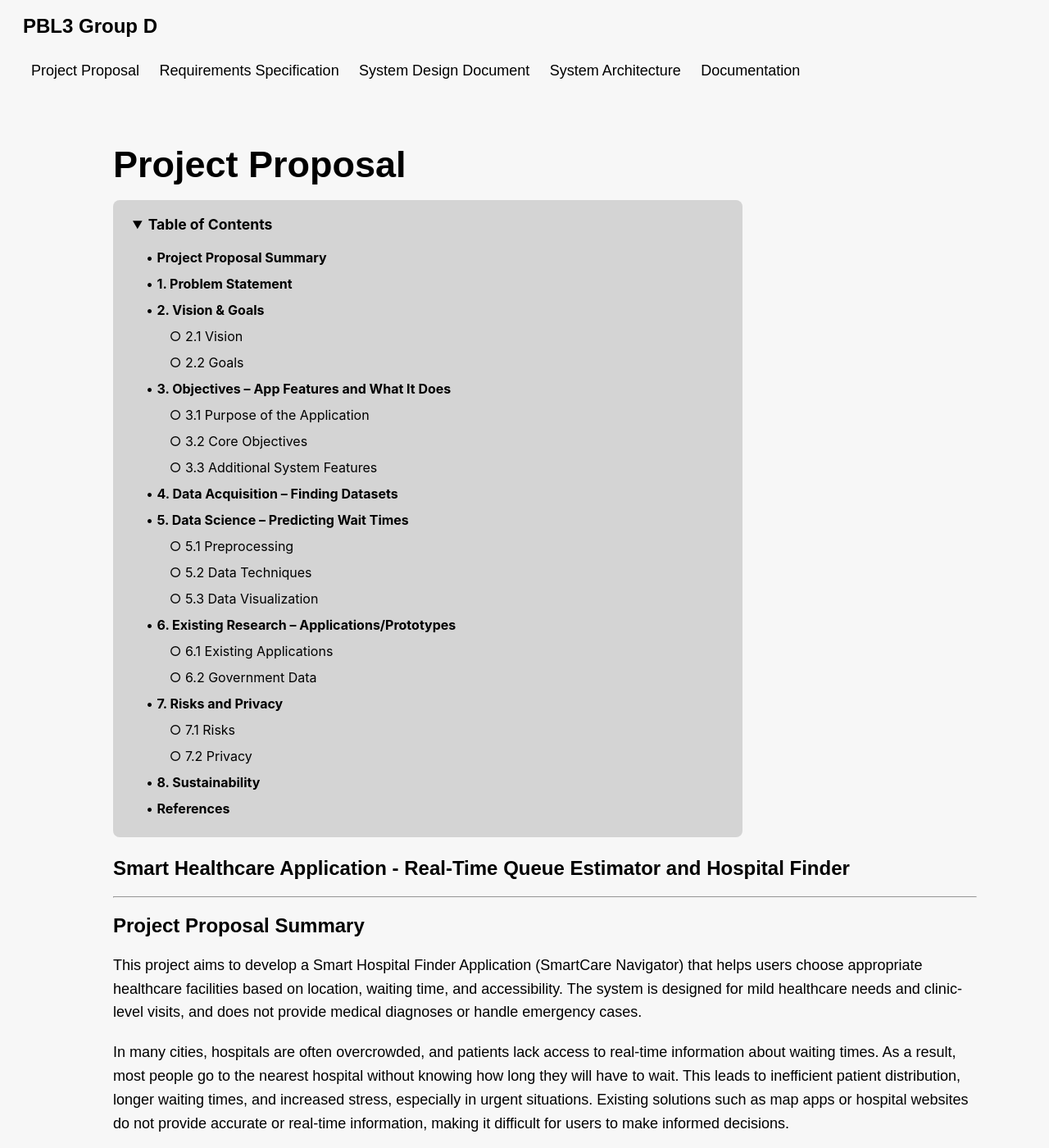
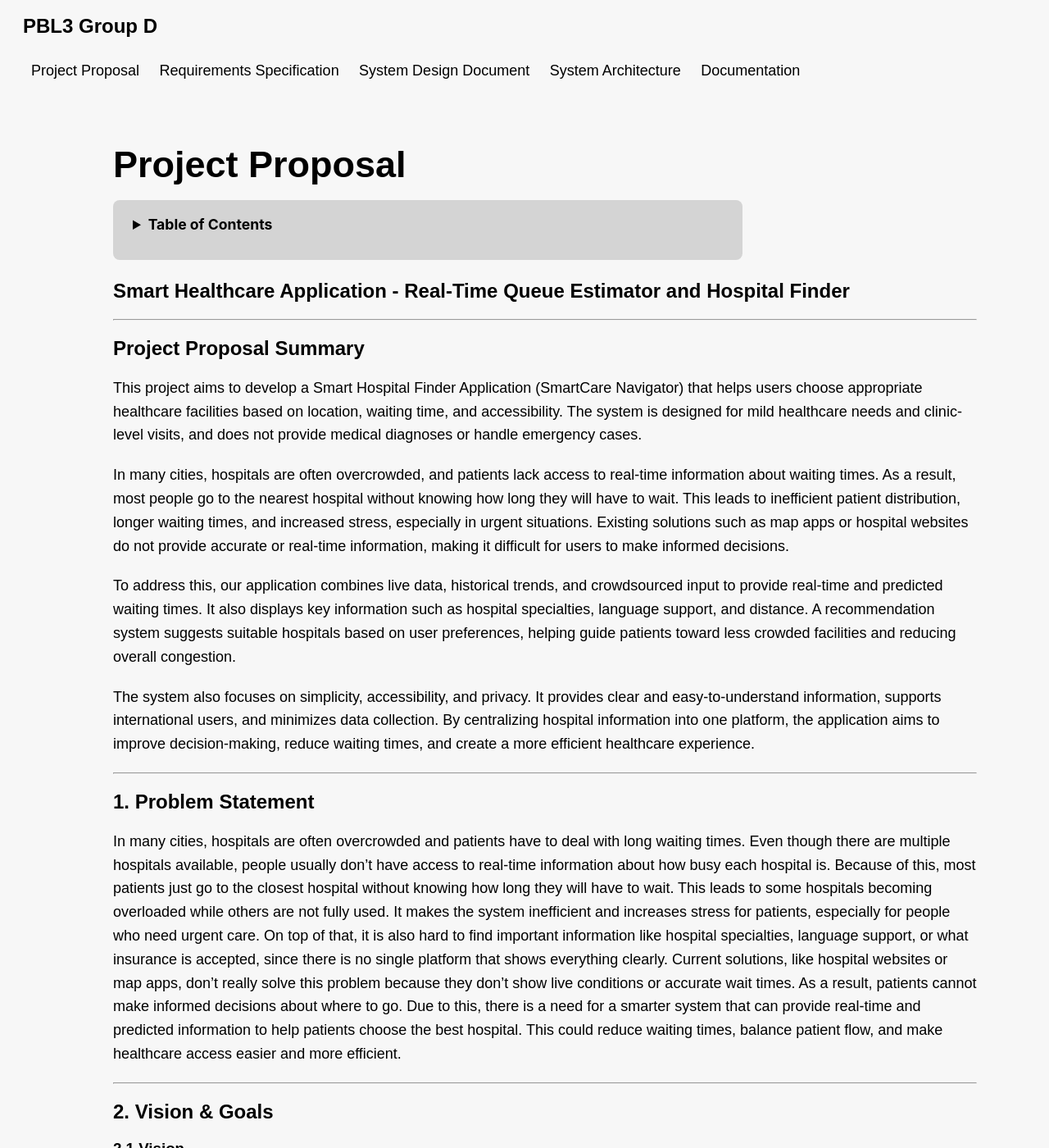
Before and after one commit to daitera1/PBL3-Group-D, a Jekyll site: the page built from _posts/2026-04-28-project-proposal.md, in a window 1280 px wide and 1400 px high. Shown: the whole window at 82% size. Built offline with Jekyll 4.4.1, drawn with Linux system fonts in a browser that asks for light colours.

Commit message:
update changes

```diff
--- a/_posts/2026-04-28-project-proposal.md
+++ b/_posts/2026-04-28-project-proposal.md
@@ -16,7 +16,7 @@ permalink: /posts/project-proposal/
 </style>
 
 <div style="font-family: -apple-system, BlinkMacSystemFont, 'Segoe UI', Roboto, Helvetica, Arial, sans-serif; max-width: 720px; margin: 1.5em 0; background-color: #D4D4D4; border-radius: 8px; padding: 1.2em 1.5em;">
-<details open>
+<details>
 <summary style="font-weight: bold; font-size: 1.1em; cursor: pointer; margin-bottom: 0.8em;">Table of Contents</summary>
 <div style="padding-left: 0.5em; line-height: 2;">
 
```
